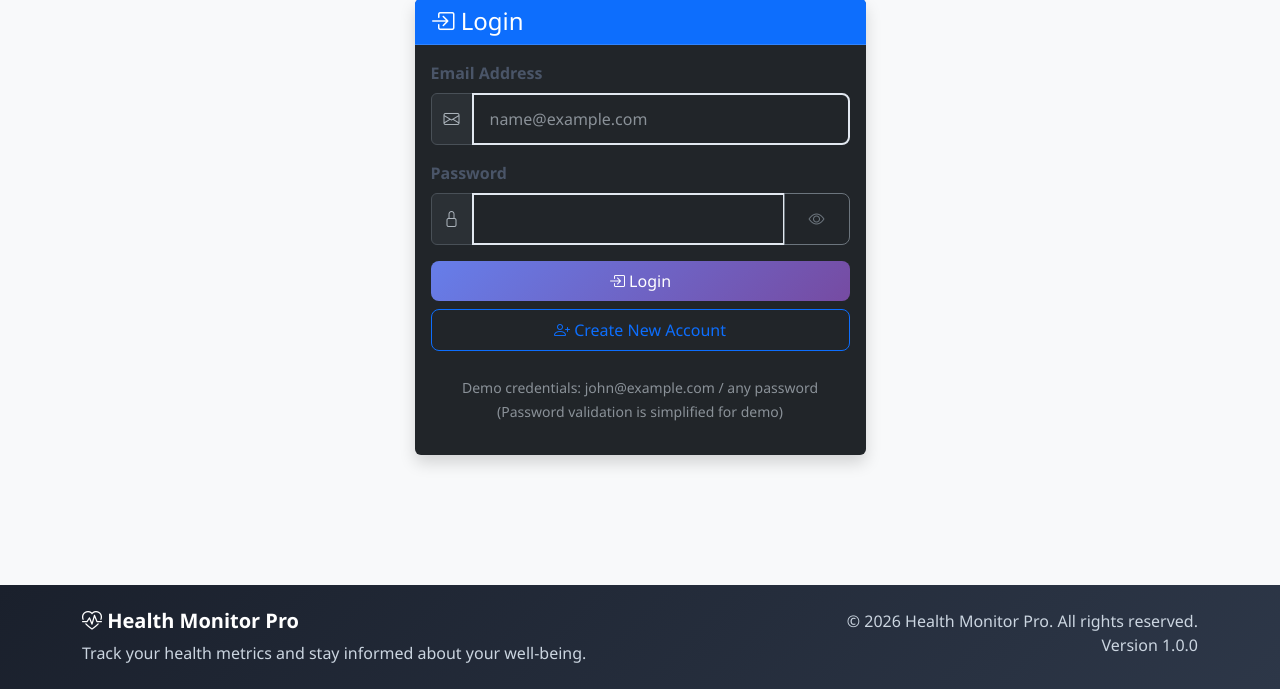
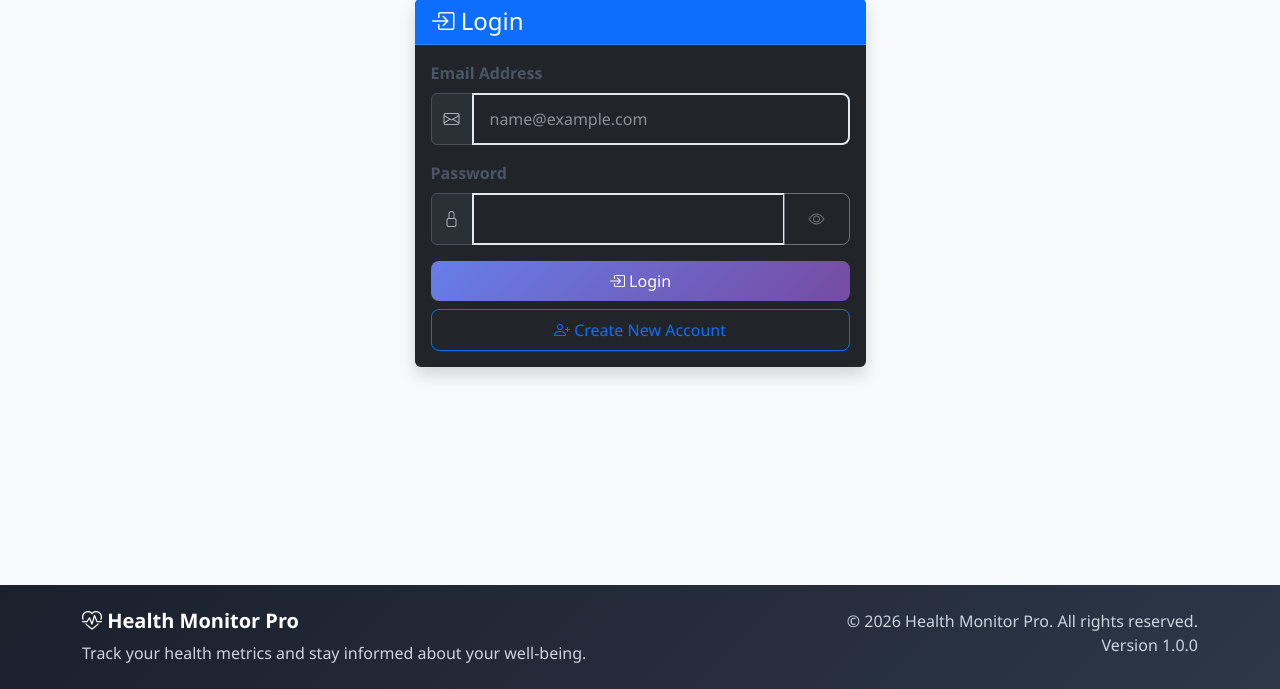
Before and after one commit to ChaserFrank/health_monitor_web_app, a Flask app: page /login in a window 1280 px wide. Shown: the part 111-800 px from the top of the page. Run offline with Flask 3, Linux system fonts and the light colour scheme; parts of the project's set-up code (start-up, migrations or seed data) failed here and were passed over.

Commit message:
templates edit

```diff
--- a/templates/dashboard.html
+++ b/templates/dashboard.html
@@ -149,7 +149,7 @@
             <div class="card-body">
                 <div class="list-group list-group-flush">
                     <a href="{{ url_for('add_metric') }}" class="list-group-item list-group-item-action">
-                        <i class="bi bi-plus-circle text-success"></i> Add Health Metric
+                        <i class="bi bi-plus-circle text-success"></i> Add Health Metrics
                     </a>
                     <a href="{{ url_for('analytics') }}" class="list-group-item list-group-item-action">
                         <i class="bi bi-graph-up text-primary"></i> View Analytics
@@ -175,7 +175,7 @@
             <div class="card-body">
                 <div class="alert alert-success">
                     <h6><i class="bi bi-check-circle"></i> Stay Hydrated</h6>
-                    <p class="small mb-0">Drink at least 8 glasses of water daily for optimal health.</p>
+                    <p class="small mb-0">Drink at least 8 glasses of water daily for your optimal health.</p>
                 </div>
                 <div class="alert alert-info">
                     <h6><i class="bi bi-check-circle"></i> Regular Exercise</h6>
@@ -183,7 +183,7 @@
                 </div>
                 <div class="alert alert-warning">
                     <h6><i class="bi bi-check-circle"></i> Monitor Regularly</h6>
-                    <p class="small mb-0">Track your health metrics consistently for better insights.</p>
+                    <p class="small mb-0">Track your health metrics consistently for better insights and improve health.</p>
                 </div>
             </div>
         </div>
--- a/templates/login.html
+++ b/templates/login.html
@@ -42,15 +42,6 @@
                         </a>
                     </div>
                 </form>
-
-                <div class="text-center mt-4">
-                    <p class="text-muted">
-                        <small>
-                            Demo credentials: john@example.com / any password<br>
-                            (Password validation is simplified for demo)
-                        </small>
-                    </p>
-                </div>
             </div>
         </div>
     </div>
--- a/templates/profile.html
+++ b/templates/profile.html
@@ -277,7 +277,7 @@
     <div class="modal-dialog">
         <div class="modal-content">
             <div class="modal-header">
-                <h5 class="modal-title text-danger">Delete Account</h5>
+                <h5 class="modal-title text-danger">Permanently Delete Account</h5>
                 <button type="button" class="btn-close" data-bs-dismiss="modal"></button>
             </div>
             <div class="modal-body">
--- a/templates/register.html
+++ b/templates/register.html
@@ -141,7 +141,7 @@
             </div>
             <div class="modal-body">
                 <p>Your health data is stored securely in our database. We implement industry-standard security measures to protect your information.</p>
-                <p>Data is used only for providing health insights within this application and is not shared with third parties.</p>
+                <p>Data is used only for providing health insights within this application and is not shared with any third parties.</p>
             </div>
         </div>
     </div>
```
